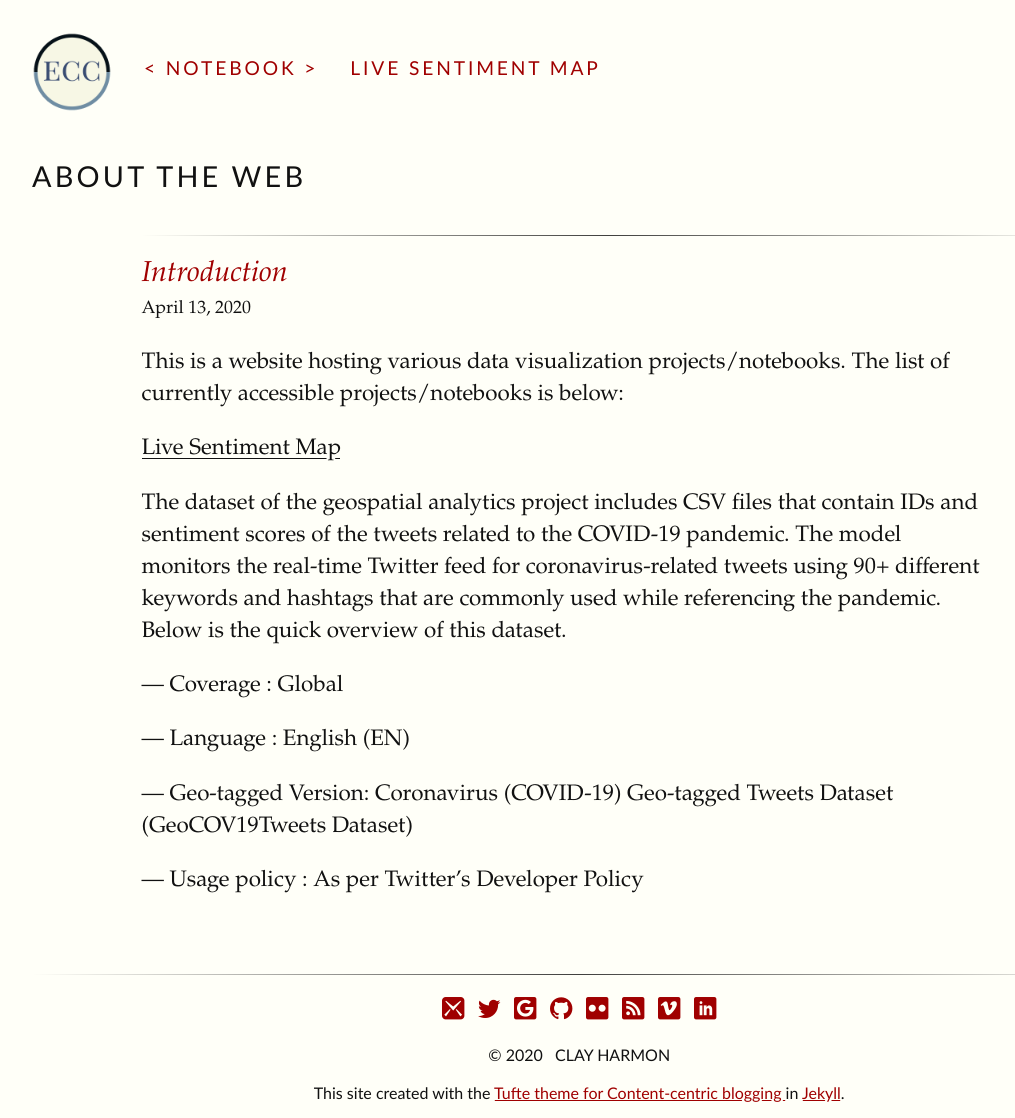
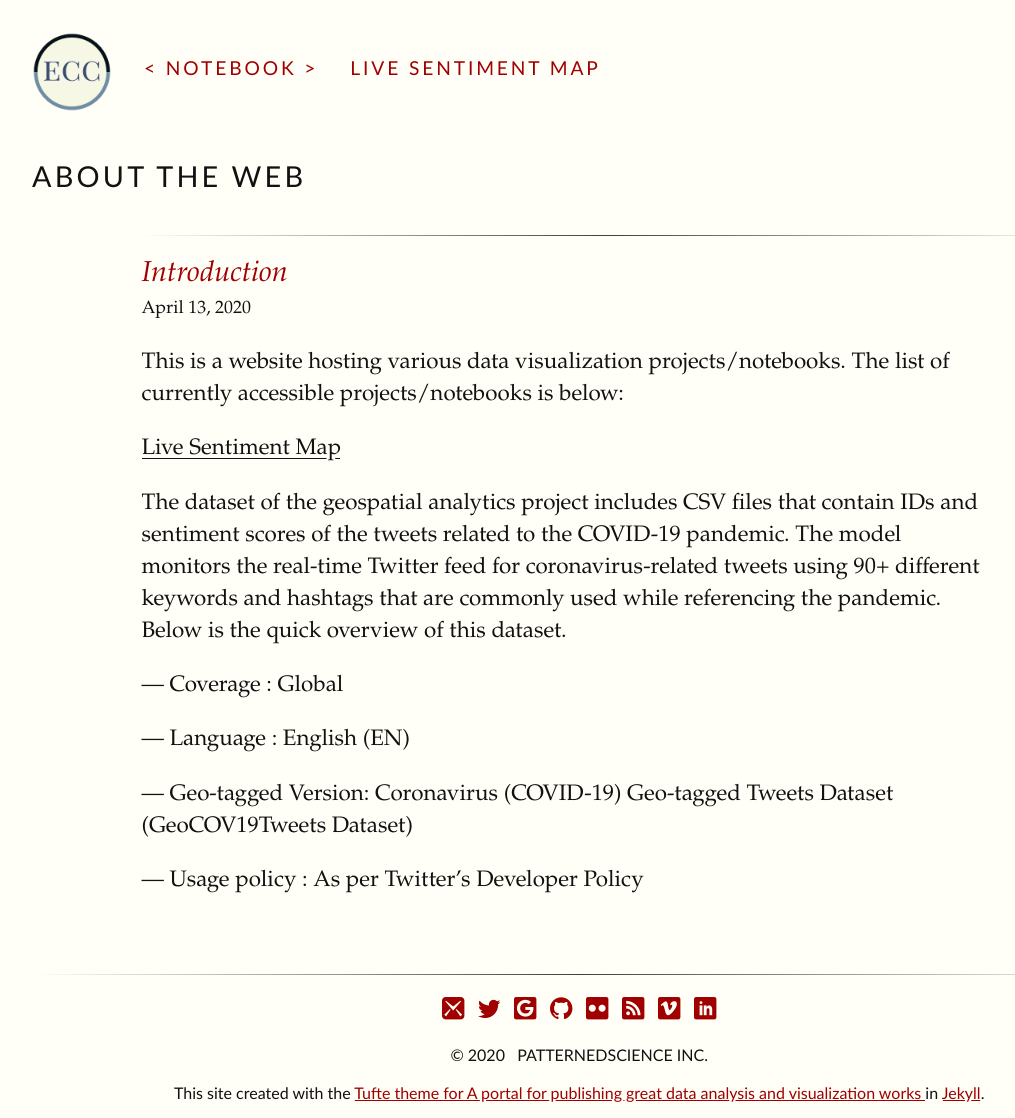
Before and after one commit to patternedscience/datapoints.studio, a Jekyll site: the page built from index.html, in a window 1280 px wide. Shown: the whole page, without its empty margins (32-1047 px from the left). Built offline with Jekyll 4.4.1, drawn with Linux system fonts in a browser that asks for light colours; some web fonts are replaced.

Commit message:
Setting the new config values

```diff
--- a/_config.yml
+++ b/_config.yml
@@ -1,10 +1,10 @@
 baseurl:
-title: Tufte-Jekyll
-subtitle: Content-centric blogging
-author: clay harmon
+title: Datapoints Studio
+subtitle: A portal for publishing great data analysis and visualization works
+author: PatternedScience Inc.
 simple_search: http://google.com/search
-description: A Jekyll theme for content-rich sites
-name: tufte
+description: Datapoints Studio - a portal for publishing great data analysis and visualization works
+name: DatapointsStudio
 markdown: kramdown
 markdown_ext: "markdown,mkdown,mkdn,mkd,md"
 permalink: /articles/:short_year/:title
@@ -24,4 +24,4 @@
   command: rsync
   settings: -av
   source: _site/
-  destination: ~/Git/clayh53.github.com/
+  destination: ~/Git/x.github.com/
```
